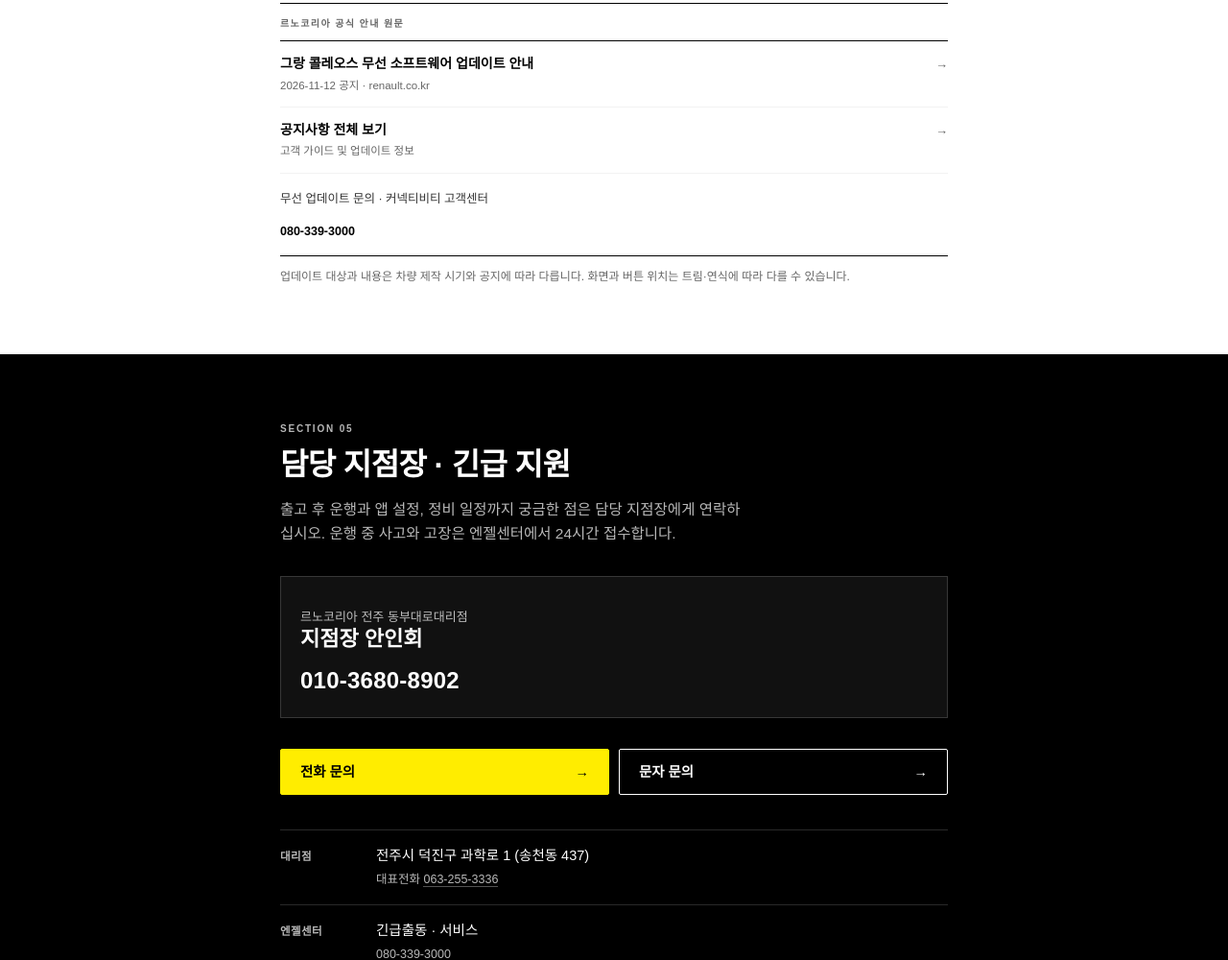
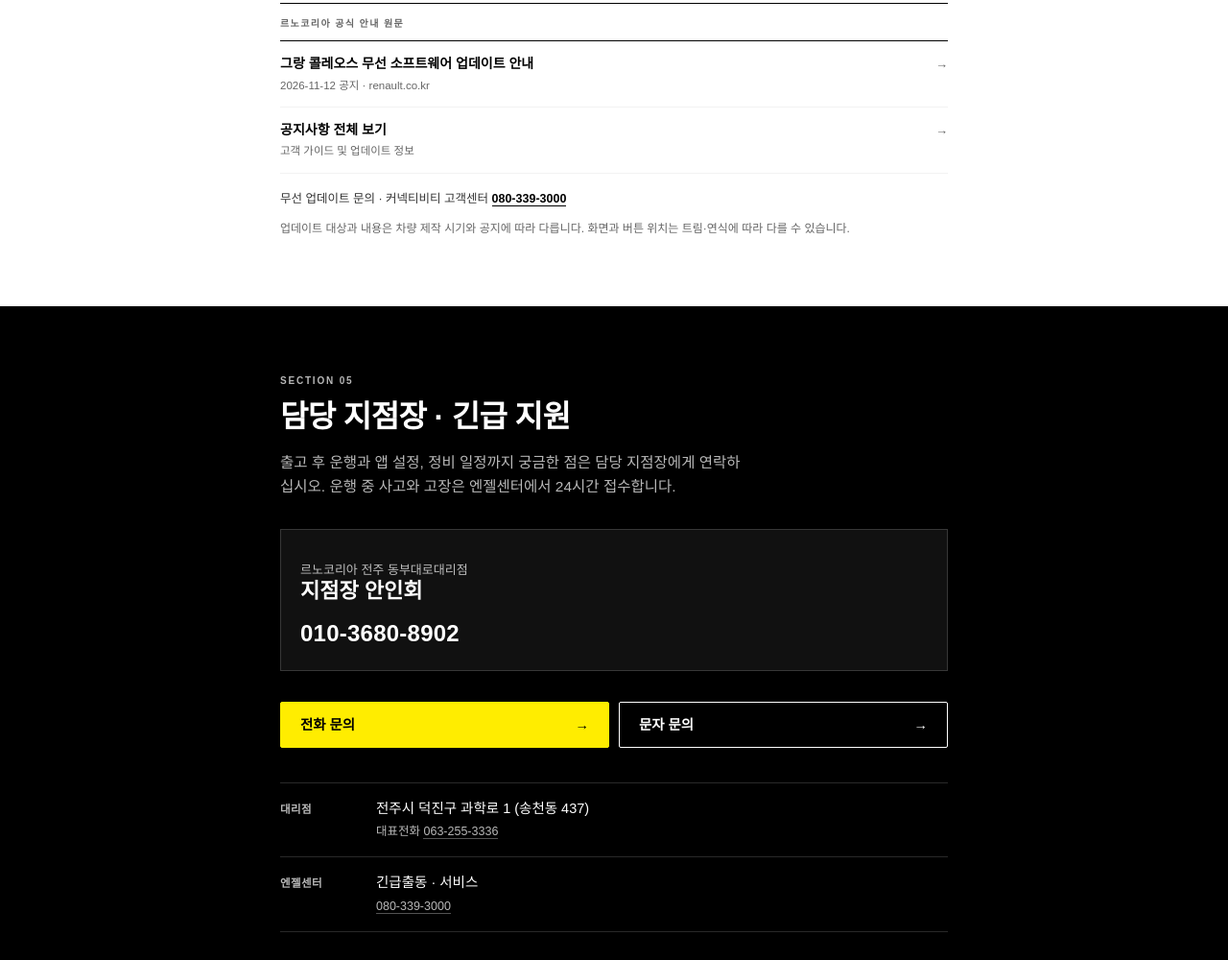
Before and after one commit to ihnhoian/Renault-4, a plain HTML site: page renault-guide/index.html in a window 1280 px wide. Shown: the part 5833-6833 px from the top of the page at 96% size. Drawn offline with Linux system fonts and the light colour scheme; a web font is replaced by a local one.

Commit message:
Fix: keep FOTA contact line inline in notices block

```diff
--- a/renault-guide/index.html
+++ b/renault-guide/index.html
@@ -799,7 +799,7 @@
     color:var(--mute);
   }
   .notices li{border-bottom:1px solid var(--hairline);}
-  .notices a{
+  .notices li a{
     display:flex;
     align-items:flex-start;
     justify-content:space-between;
@@ -807,7 +807,7 @@
     padding:14px 0;
     text-decoration:none;
   }
-  .notices a:active{background:var(--surface-soft);}
+  .notices li a:active{background:var(--surface-soft);}
   .nl-t{display:block;font-size:14px;font-weight:700;line-height:1.4;color:var(--ink);}
   .nl-m{display:block;margin-top:4px;font-size:11.5px;font-weight:400;line-height:1.4;color:var(--mute);}
   .nl-arr{flex:0 0 auto;font-size:13px;line-height:1.5;color:var(--mute);}
```
